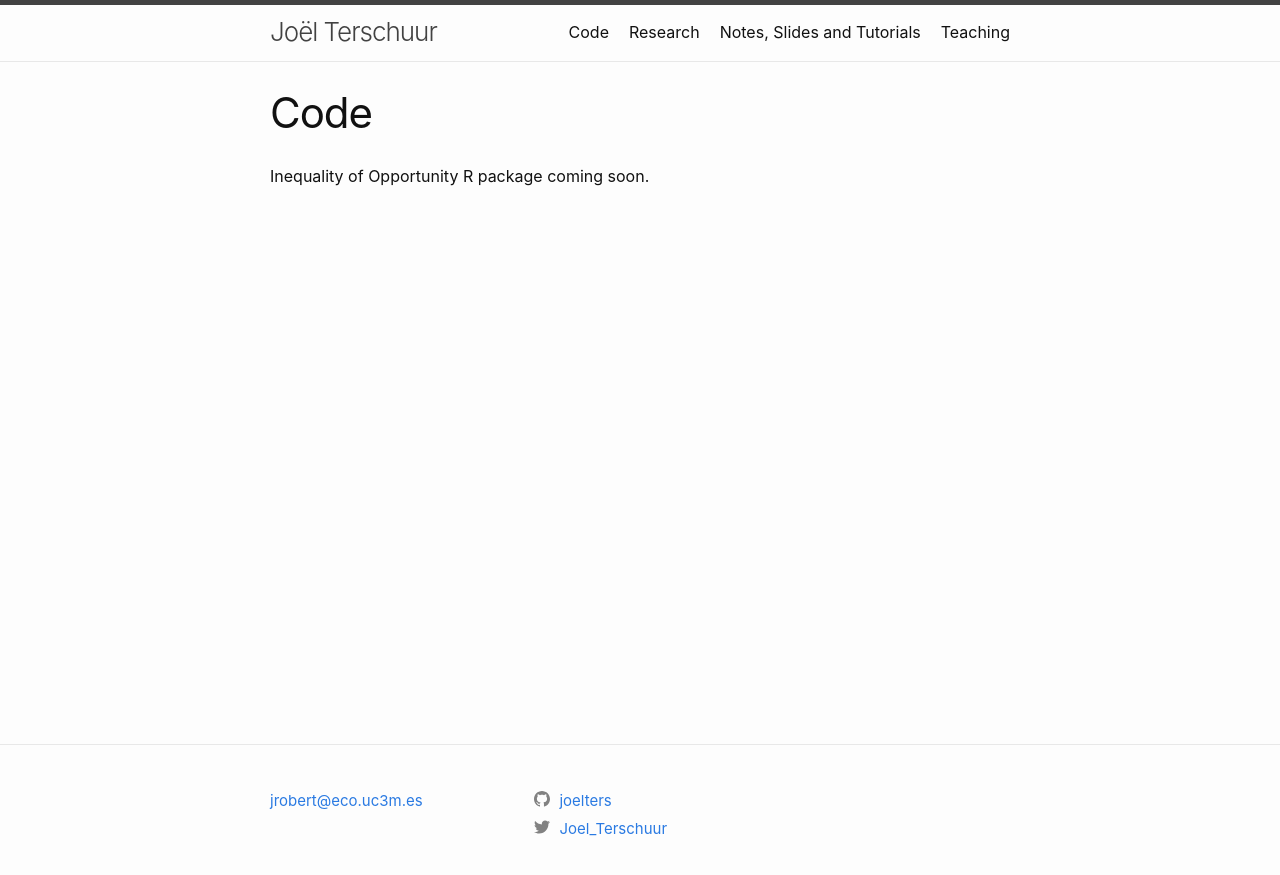
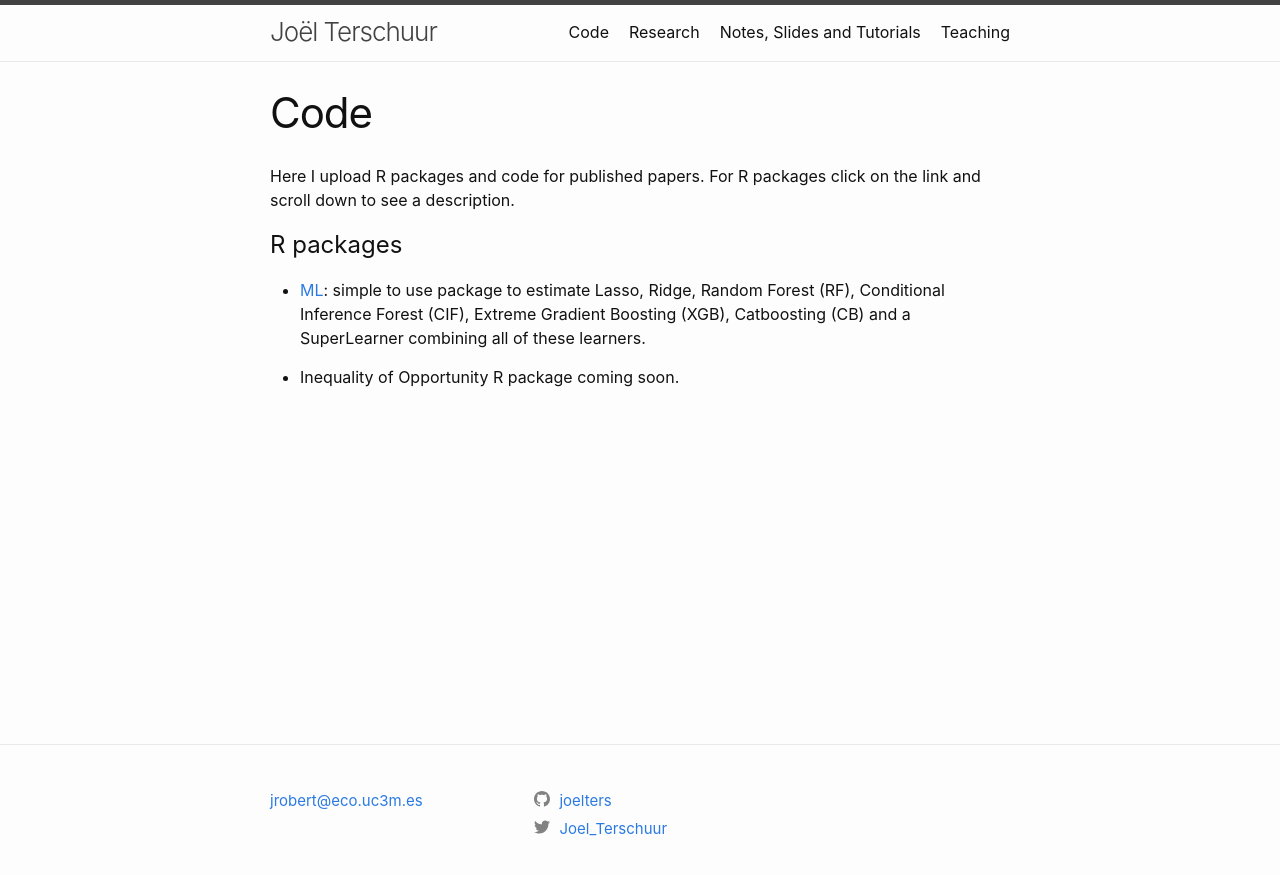
Before and after one commit to joelters/Website, a Jekyll site: the page built from code.markdown, in a window 1280 px wide. Shown: the top 875 px of the page. Built offline with Jekyll 4.4.1, drawn with Linux system fonts in a browser that asks for light colours.

Commit message:
add ML package

```diff
--- a/code.markdown
+++ b/code.markdown
@@ -5,4 +5,14 @@ permalink: /code/
 sitemap: true
 ---
 
-Inequality of Opportunity R package coming soon.
+Here I upload R packages and code for published papers. For R packages click on
+the link and scroll down to see a description.
+
+# R packages
+
+  - [ML](https://github.com/joelters/ML):  simple to use package to estimate
+   Lasso, Ridge, Random Forest (RF), Conditional Inference Forest (CIF),
+   Extreme Gradient Boosting (XGB), Catboosting (CB) and a SuperLearner
+   combining all of these learners.
+
+  - Inequality of Opportunity R package coming soon.
```
